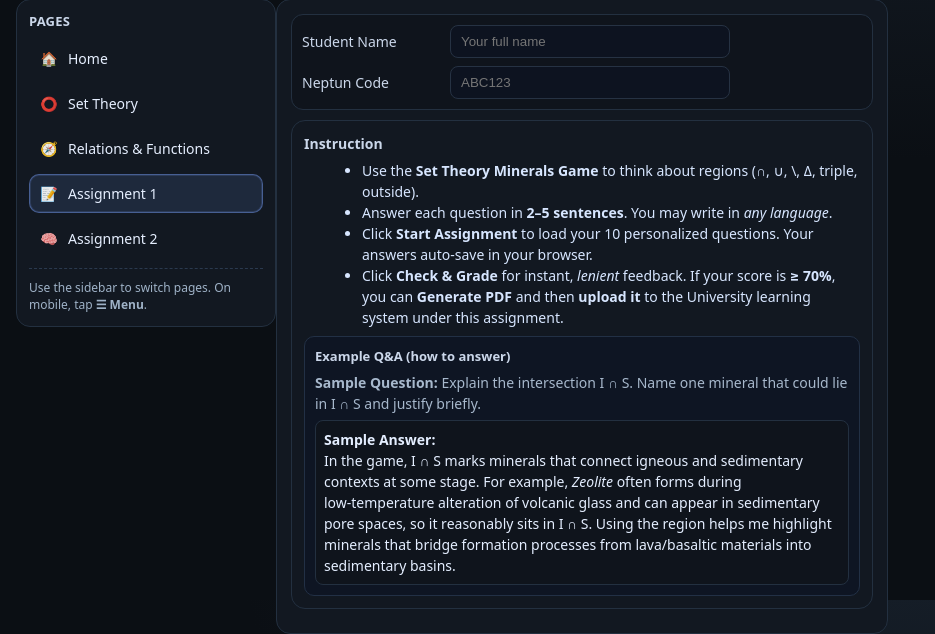
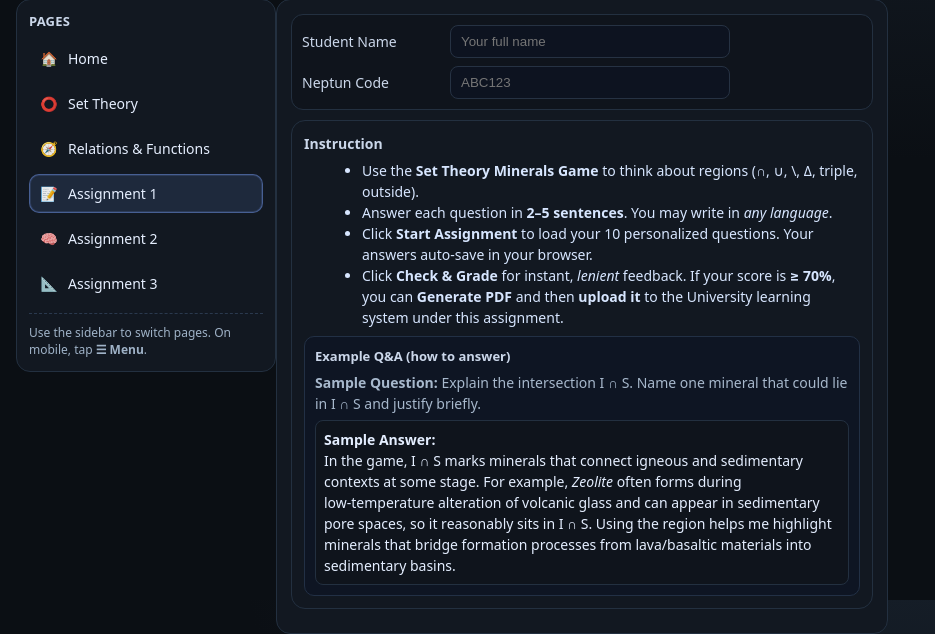
Before and after one commit to AIforimpact22/math1styear, a Flask app: page /assignment in a window 1280 px wide. Shown: the part 200-834 px from the top of the page, without its empty margins (0-935 px from the left). Run offline with Flask 3, Linux system fonts and the light colour scheme.

Commit message:
Add Assignment 3 navigation and home tile

```diff
--- a/templates/index.html
+++ b/templates/index.html
@@ -261,6 +261,9 @@
       <a class="nav-link" href="/logic-assignment" data-match="^/logic-assignment(/.*)?$">
         <span class="nav-ico">🧠</span><span>Assignment 2</span>
       </a>
+      <a class="nav-link" href="/assignment-3" data-match="^/assignment-3(/.*)?$">
+        <span class="nav-ico">📐</span><span>Assignment 3</span>
+      </a>
     </div>
 
     <div class="nav-sub">
@@ -281,7 +284,8 @@
         <p style="margin:0; color:#a9b8cc;">
           Choose a page on the left: <strong>Set Theory</strong> (interactive Venn with minerals),
           <strong>Relations & Functions</strong> (fossils → beds → environments, with live checks),
-          <strong>Assignment 1</strong> (set-theory free-response with grading), or <strong>Assignment 2</strong> (logic practice with geology wording).
+          <strong>Assignment 1</strong> (set-theory free-response with grading), <strong>Assignment 2</strong> (logic practice with geology wording),
+          or <strong>Assignment 3</strong> (functions collaboration plan in dual language).
         </p>
         <div class="home-grid" style="margin-top:12px;">
           <div class="home-tile">
@@ -304,6 +308,11 @@
             <h3>Assignment 2 — Logic for Geoscience</h3>
             <p>Work through Sections A–M on logic (truth tables, De Morgan, filters) wrapped in geology context. Keyword-based feedback checks every clause before letting you export a PDF.</p>
             <p style="margin-top:8px;"><a class="btn" href="/logic-assignment">Open Assignment 2 →</a></p>
+          </div>
+          <div class="home-tile">
+            <h3>Assignment 3 — Functions Collaboration</h3>
+            <p>Plan a team workflow for modelling well-log functions, including bilingual prompts, GPT collaboration, and grading strategy inspired by earlier assignments.</p>
+            <p style="margin-top:8px;"><a class="btn" href="/assignment-3">Open Assignment 3 →</a></p>
           </div>
           <div class="home-tile">
             <h3>Tips</h3>
```
